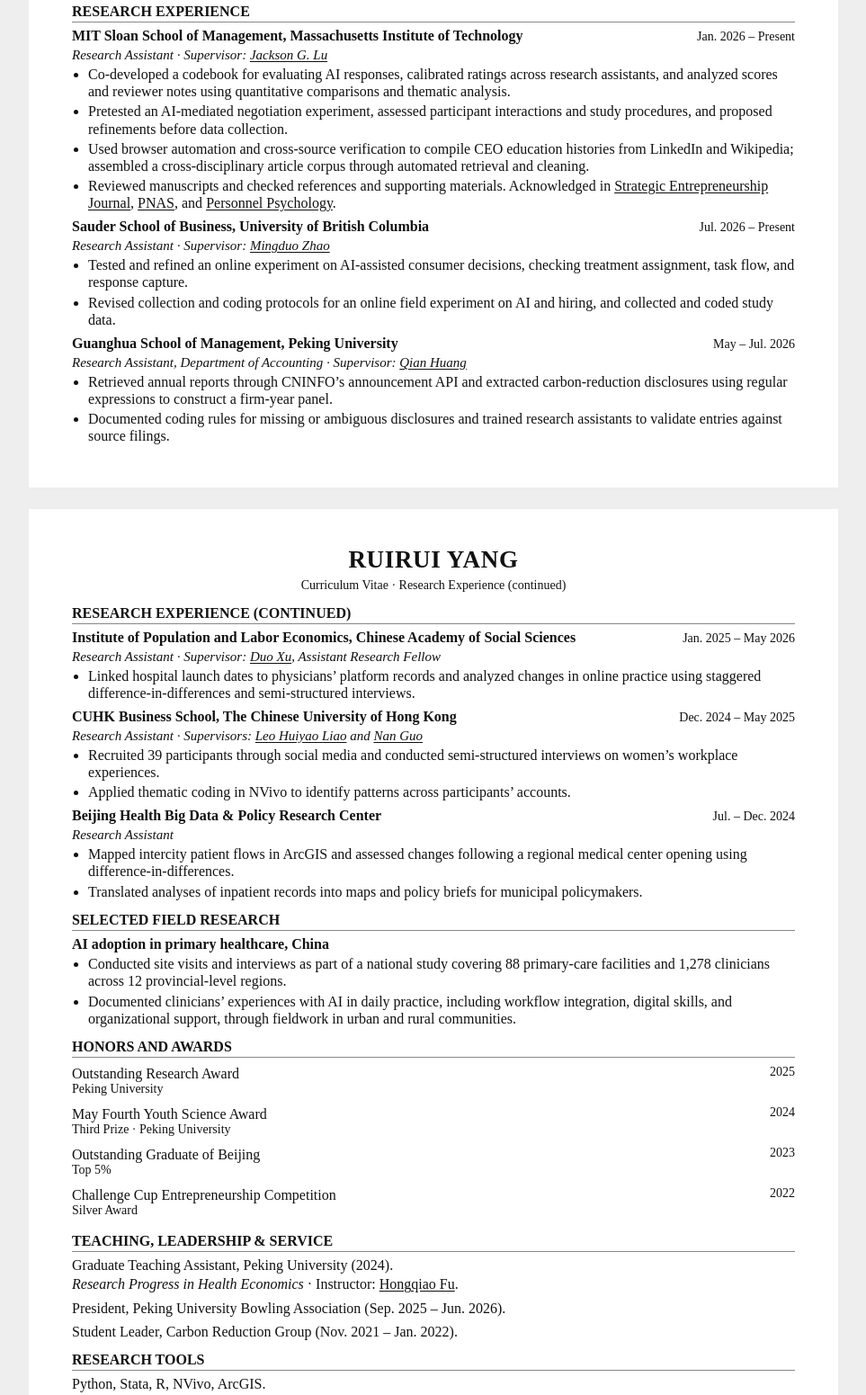
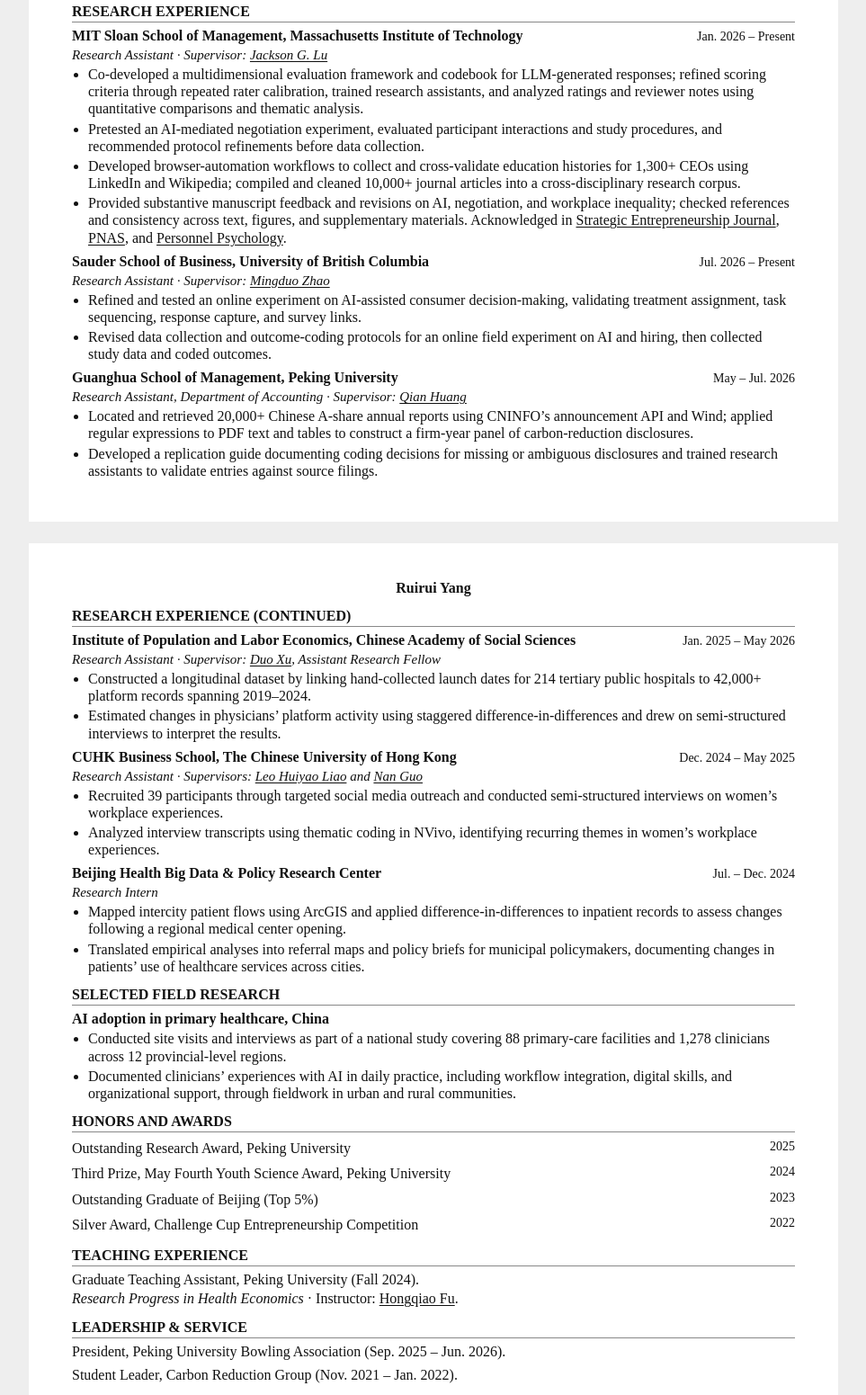
Before and after one commit to Rachel-00/Rachel-00.github.io, a plain HTML site: page cv.html in a window 1280 px wide. Shown: the part 661-2212 px from the top of the page at 90% size, without its empty margins (158-1121 px from the left). Drawn offline with Linux system fonts and the light colour scheme.

Commit message:
Refine research descriptions and CV layout

```diff
--- a/cv.html
+++ b/cv.html
@@ -22,6 +22,7 @@ p { margin: 2px 0; }
 .sub { font-size: 15px; font-style: italic; }
 ul { margin: 3px 0 4px; padding-left: 18px; }
 li { margin-bottom: 3px; }
+.continued-name { font-weight: 700; text-align: center; margin: 0 0 8px; }
 .honors-list { list-style: none; margin: 0; padding: 0; }
 .award-entry { display: grid; grid-template-columns: minmax(0,1fr) 44px; column-gap: 18px; padding: 3px 0; }
 .award-entry h3 { margin: 0; font-size: inherit; font-weight: 400; }
@@ -47,14 +48,14 @@ li { margin-bottom: 3px; }
 }
 </style></head>
 <body>
-<div class="toolbar"><a href="index.html">Back to homepage</a><a class="pdf-download" href="assets/Ruirui_Yang_CV.pdf?v=1877c0693913" download>Download PDF</a><button onclick="window.print()">Print / Save as PDF</button></div>
+<div class="toolbar"><a href="index.html">Back to homepage</a><a class="pdf-download" href="assets/Ruirui_Yang_CV.pdf?v=a7d59765925c" download>Download PDF</a><button onclick="window.print()">Print / Save as PDF</button></div>
 <main>
 <section class="sheet">
 <h1>RUIRUI YANG</h1>
-<div class="contact"><a href="mailto:yangrachel001@gmail.com">yangrachel001@gmail.com</a> · <a href="https://rachel-00.github.io/">Personal website</a></div>
+<div class="contact"><a href="mailto:yangrachel001@gmail.com">yangrachel001@gmail.com</a> · Personal website: <a href="https://rachel-00.github.io/">rachel-00.github.io</a></div>
 <h2>Education</h2>
 <div class="entry"><div class="top"><strong>Peking University, Beijing, China</strong><span class="date">Sep. 2023 – Jun. 2026</span></div><p>M.P.H. in Health Policy and Management · Advisor: <a href="https://sph.pku.edu.cn/info/1652/4304.htm">Hongqiao Fu</a></p></div>
-<div class="entry"><div class="top"><strong>Capital University of Economics and Business, Beijing, China</strong><span class="date">Sep. 2019 – Jun. 2023</span></div><p>B.A. in Accounting and B.S. in Statistics</p></div>
+<div class="entry"><div class="top"><strong>Capital University of Economics and Business, Beijing, China</strong><span class="date">Sep. 2019 – Jun. 2023</span></div><p>B.A. in Accounting &amp; B.S. in Statistics</p></div>
 <h2>Publications</h2>
 <div class="entry"><p>Chen, T., Sun, X., Tsuei, S., <strong>Yang, R.</strong>, <a href="https://hsph.harvard.edu/profile/winnie-yip/">Yip, W.</a>, &amp; <a href="https://sph.pku.edu.cn/info/1652/4304.htm">Fu, H.</a> (2025). <a href="https://doi.org/10.1016/j.lanwpc.2024.101268">Care for end-stage kidney disease in China: progress, challenges, and recommendations.</a> <em>The Lancet Regional Health – Western Pacific</em>, 54, 101268.</p></div>
 <h2>Working Paper</h2>
@@ -66,36 +67,16 @@ li { margin-bottom: 3px; }
 <div class="entry"><p><strong>Yang, R.</strong> (2026). “When digital reform meets professional autonomy: Physicians’ online practices.” Oral presentation, American Society for Public Administration Annual Conference, Hollywood, CA.</p></div>
 <div class="entry"><p><strong>Yang, R.</strong> (2024). “The role of long-term care insurance in supporting female caregivers who become disabled patients.” Oral presentation, Women’s Health Conference, Singapore.</p></div>
 <h2>Research Experience</h2>
-<div class="entry"><div class="top"><strong>MIT Sloan School of Management, Massachusetts Institute of Technology</strong><span class="date">Jan. 2026 – Present</span></div><p class="sub">Research Assistant · Supervisor: <a href="https://www.jacksonlu.net/">Jackson G. Lu</a></p><ul>
-            <li>Co-developed a codebook for evaluating AI responses, calibrated ratings across research assistants, and analyzed scores and reviewer notes using quantitative comparisons and thematic analysis.</li>
-            <li>Pretested an AI-mediated negotiation experiment, assessed participant interactions and study procedures, and proposed refinements before data collection.</li>
-            <li>Used browser automation and cross-source verification to compile CEO education histories from LinkedIn and Wikipedia; assembled a cross-disciplinary article corpus through automated retrieval and cleaning.</li>
-            <li>Reviewed manuscripts and checked references and supporting materials. Acknowledged in <a href="https://doi.org/10.1002/sej.70050" target="_blank" rel="noopener">Strategic Entrepreneurship Journal</a>, <a href="https://www.pnas.org/doi/10.1073/pnas.2602128123" target="_blank" rel="noopener">PNAS</a>, and <a href="https://doi.org/10.1111/peps.70041" target="_blank" rel="noopener">Personnel Psychology</a>.</li>
-          </ul></div>
-<div class="entry"><div class="top"><strong>Sauder School of Business, University of British Columbia</strong><span class="date">Jul. 2026 – Present</span></div><p class="sub">Research Assistant · Supervisor: <a href="https://mingduozhao.com/">Mingduo Zhao</a></p><ul>
-            <li>Tested and refined an online experiment on AI-assisted consumer decisions, checking treatment assignment, task flow, and response capture.</li>
-            <li>Revised collection and coding protocols for an online field experiment on AI and hiring, and collected and coded study data.</li>
-          </ul></div>
-<div class="entry"><div class="top"><strong>Guanghua School of Management, Peking University</strong><span class="date">May – Jul. 2026</span></div><p class="sub">Research Assistant, Department of Accounting · Supervisor: <a href="https://en.gsm.pku.edu.cn/faculty/qhuang/">Qian Huang</a></p><ul>
-            <li>Retrieved annual reports through CNINFO’s announcement API and extracted carbon-reduction disclosures using regular expressions to construct a firm-year panel.</li>
-            <li>Documented coding rules for missing or ambiguous disclosures and trained research assistants to validate entries against source filings.</li>
-          </ul></div>
+<div class="entry"><div class="top"><strong>MIT Sloan School of Management, Massachusetts Institute of Technology</strong><span class="date">Jan. 2026 – Present</span></div><p class="sub">Research Assistant · Supervisor: <a href="https://www.jacksonlu.net/">Jackson G. Lu</a></p><ul><li>Co-developed a multidimensional evaluation framework and codebook for LLM-generated responses; refined scoring criteria through repeated rater calibration, trained research assistants, and analyzed ratings and reviewer notes using quantitative comparisons and thematic analysis.</li><li>Pretested an AI-mediated negotiation experiment, evaluated participant interactions and study procedures, and recommended protocol refinements before data collection.</li><li>Developed browser-automation workflows to collect and cross-validate education histories for 1,300+ CEOs using LinkedIn and Wikipedia; compiled and cleaned 10,000+ journal articles into a cross-disciplinary research corpus.</li><li>Provided substantive manuscript feedback and revisions on AI, negotiation, and workplace inequality; checked references and consistency across text, figures, and supplementary materials. Acknowledged in <a href="https://doi.org/10.1002/sej.70050">Strategic Entrepreneurship Journal</a>, <a href="https://www.pnas.org/doi/10.1073/pnas.2602128123">PNAS</a>, and <a href="https://doi.org/10.1111/peps.70041">Personnel Psychology</a>.</li></ul></div>
+<div class="entry"><div class="top"><strong>Sauder School of Business, University of British Columbia</strong><span class="date">Jul. 2026 – Present</span></div><p class="sub">Research Assistant · Supervisor: <a href="https://mingduozhao.com/">Mingduo Zhao</a></p><ul><li>Refined and tested an online experiment on AI-assisted consumer decision-making, validating treatment assignment, task sequencing, response capture, and survey links.</li><li>Revised data collection and outcome-coding protocols for an online field experiment on AI and hiring, then collected study data and coded outcomes.</li></ul></div>
+<div class="entry"><div class="top"><strong>Guanghua School of Management, Peking University</strong><span class="date">May – Jul. 2026</span></div><p class="sub">Research Assistant, Department of Accounting · Supervisor: <a href="https://en.gsm.pku.edu.cn/faculty/qhuang/">Qian Huang</a></p><ul><li>Located and retrieved 20,000+ Chinese A-share annual reports using CNINFO’s announcement API and Wind; applied regular expressions to PDF text and tables to construct a firm-year panel of carbon-reduction disclosures.</li><li>Developed a replication guide documenting coding decisions for missing or ambiguous disclosures and trained research assistants to validate entries against source filings.</li></ul></div>
 </section>
 <section class="sheet page-break">
-<h1>RUIRUI YANG</h1>
-<div class="contact">Curriculum Vitae · Research Experience (continued)</div>
+<p class="continued-name">Ruirui Yang</p>
 <h2>Research Experience (continued)</h2>
-<div class="entry"><div class="top"><strong>Institute of Population and Labor Economics, Chinese Academy of Social Sciences</strong><span class="date">Jan. 2025 – May 2026</span></div><p class="sub">Research Assistant · Supervisor: <a href="http://iple.cssn.cn/kydw/tx/xd/">Duo Xu</a>, Assistant Research Fellow</p><ul>
-            <li>Linked hospital launch dates to physicians’ platform records and analyzed changes in online practice using staggered difference-in-differences and semi-structured interviews.</li>
-          </ul></div>
-<div class="entry"><div class="top"><strong>CUHK Business School, The Chinese University of Hong Kong</strong><span class="date">Dec. 2024 – May 2025</span></div><p class="sub">Research Assistant · Supervisors: <a href="https://www.bschool.cuhk.edu.hk/staff/liao-huiyao/">Leo Huiyao Liao</a> and <a href="https://www.bschool.cuhk.edu.hk/staff/guo-nan/">Nan Guo</a></p><ul>
-            <li>Recruited 39 participants through social media and conducted semi-structured interviews on women’s workplace experiences.</li>
-            <li>Applied thematic coding in NVivo to identify patterns across participants’ accounts.</li>
-          </ul></div>
-<div class="entry"><div class="top"><strong>Beijing Health Big Data &amp; Policy Research Center</strong><span class="date">Jul. – Dec. 2024</span></div><p class="sub">Research Assistant</p><ul>
-            <li>Mapped intercity patient flows in ArcGIS and assessed changes following a regional medical center opening using difference-in-differences.</li>
-            <li>Translated analyses of inpatient records into maps and policy briefs for municipal policymakers.</li>
-          </ul></div>
+<div class="entry"><div class="top"><strong>Institute of Population and Labor Economics, Chinese Academy of Social Sciences</strong><span class="date">Jan. 2025 – May 2026</span></div><p class="sub">Research Assistant · Supervisor: <a href="http://iple.cssn.cn/kydw/tx/xd/">Duo Xu</a>, Assistant Research Fellow</p><ul><li>Constructed a longitudinal dataset by linking hand-collected launch dates for 214 tertiary public hospitals to 42,000+ platform records spanning 2019–2024.</li><li>Estimated changes in physicians’ platform activity using staggered difference-in-differences and drew on semi-structured interviews to interpret the results.</li></ul></div>
+<div class="entry"><div class="top"><strong>CUHK Business School, The Chinese University of Hong Kong</strong><span class="date">Dec. 2024 – May 2025</span></div><p class="sub">Research Assistant · Supervisors: <a href="https://www.bschool.cuhk.edu.hk/staff/liao-huiyao/">Leo Huiyao Liao</a> and <a href="https://www.bschool.cuhk.edu.hk/staff/guo-nan/">Nan Guo</a></p><ul><li>Recruited 39 participants through targeted social media outreach and conducted semi-structured interviews on women’s workplace experiences.</li><li>Analyzed interview transcripts using thematic coding in NVivo, identifying recurring themes in women’s workplace experiences.</li></ul></div>
+<div class="entry"><div class="top"><strong>Beijing Health Big Data &amp; Policy Research Center</strong><span class="date">Jul. – Dec. 2024</span></div><p class="sub">Research Intern</p><ul><li>Mapped intercity patient flows using ArcGIS and applied difference-in-differences to inpatient records to assess changes following a regional medical center opening.</li><li>Translated empirical analyses into referral maps and policy briefs for municipal policymakers, documenting changes in patients’ use of healthcare services across cities.</li></ul></div>
 <h2>Selected Field Research</h2>
 <div class="entry"><strong>AI adoption in primary healthcare, China</strong><ul>
             <li>Conducted site visits and interviews as part of a national study covering 88 primary-care facilities and 1,278 clinicians across 12 provincial-level regions.</li>
@@ -103,13 +84,13 @@ li { margin-bottom: 3px; }
           </ul></div>
 <h2>Honors and Awards</h2>
 <ul class="honors-list">
-        <li class="award-entry"><div><h3>Outstanding Research Award</h3><p>Peking University</p></div><time datetime="2025">2025</time></li>
-        <li class="award-entry"><div><h3>May Fourth Youth Science Award</h3><p>Third Prize · Peking University</p></div><time datetime="2024">2024</time></li>
-        <li class="award-entry"><div><h3>Outstanding Graduate of Beijing</h3><p>Top 5%</p></div><time datetime="2023">2023</time></li>
-        <li class="award-entry"><div><h3>Challenge Cup Entrepreneurship Competition</h3><p>Silver Award</p></div><time datetime="2022">2022</time></li>
-      </ul><h2>Teaching, Leadership &amp; Service</h2>
-<div class="entry"><p>Graduate Teaching Assistant, Peking University (2024).</p><p><em>Research Progress in Health Economics</em> · Instructor: <a href="https://sph.pku.edu.cn/info/1652/4304.htm">Hongqiao Fu</a>.</p></div>
-<div class="entry"><p>President, Peking University Bowling Association (Sep. 2025 – Jun. 2026).</p></div>
+        <li class="award-entry"><div><h3>Outstanding Research Award, Peking University</h3></div><time datetime="2025">2025</time></li>
+        <li class="award-entry"><div><h3>Third Prize, May Fourth Youth Science Award, Peking University</h3></div><time datetime="2024">2024</time></li>
+        <li class="award-entry"><div><h3>Outstanding Graduate of Beijing (Top 5%)</h3></div><time datetime="2023">2023</time></li>
+        <li class="award-entry"><div><h3>Silver Award, Challenge Cup Entrepreneurship Competition</h3></div><time datetime="2022">2022</time></li>
+      </ul><h2>Teaching Experience</h2>
+<div class="entry"><p>Graduate Teaching Assistant, Peking University (Fall 2024).</p><p><em>Research Progress in Health Economics</em> · Instructor: <a href="https://sph.pku.edu.cn/info/1652/4304.htm">Hongqiao Fu</a>.</p></div>
+<h2>Leadership &amp; Service</h2><div class="entry"><p>President, Peking University Bowling Association (Sep. 2025 – Jun. 2026).</p></div>
 <div class="entry"><p>Student Leader, Carbon Reduction Group (Nov. 2021 – Jan. 2022).</p></div>
 <h2>Research Tools</h2><p>Python, Stata, R, NVivo, ArcGIS.</p>
 <h2>Internship Experience</h2>
```
Also changed, not shown: index.html (+9 -9 lines).
